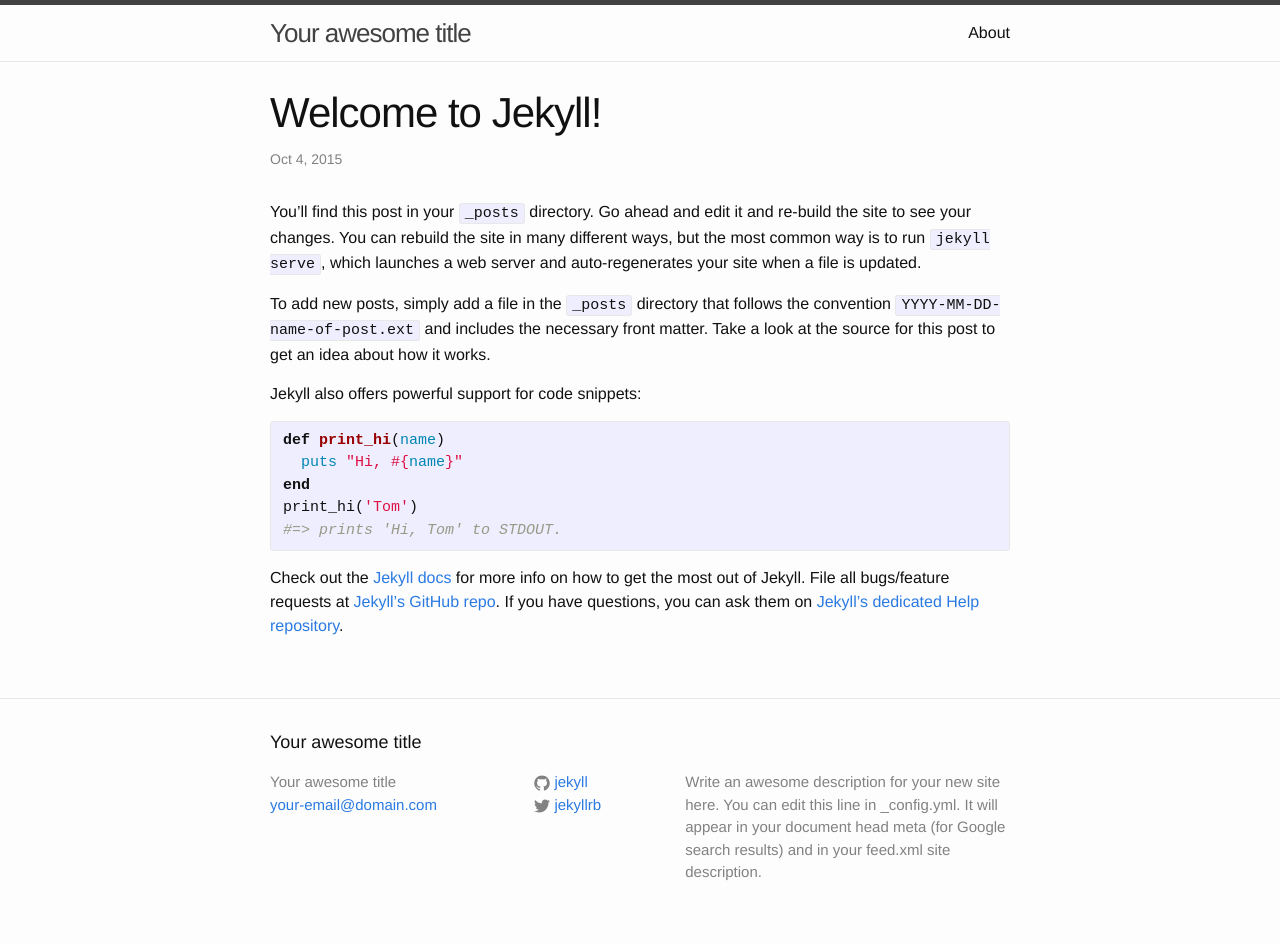
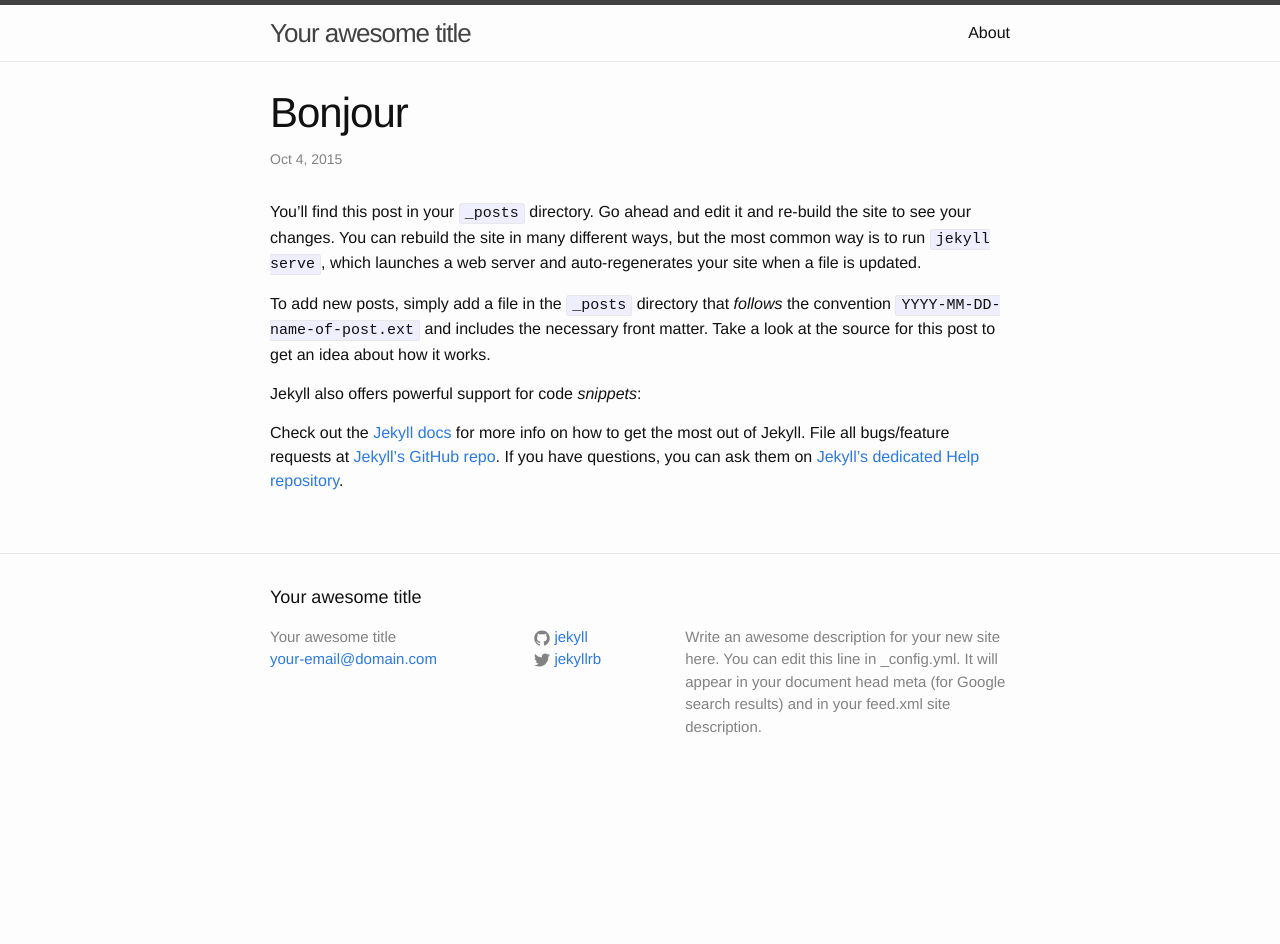
Before and after one commit to mrevranche/mrevranche.github.io, a Jekyll site: the page built from _posts/2015-10-04-welcome-to-jekyll.markdown, in a window 1280 px wide. Built offline with Jekyll 4.4.1, drawn with Linux system fonts in a browser that asks for light colours; after the commit the page ends 900 px from its top, so only the background shows below that.

Commit message:
Premier test
Premier test

```diff
--- a/_posts/2015-10-04-welcome-to-jekyll.markdown
+++ b/_posts/2015-10-04-welcome-to-jekyll.markdown
@@ -1,22 +1,14 @@
 ---
 layout: post
-title:  "Welcome to Jekyll!"
+title:  "Bonjour"
 date:   2015-10-04 14:21:46
-categories: jekyll update
+categories: Articles
 ---
 You’ll find this post in your `_posts` directory. Go ahead and edit it and re-build the site to see your changes. You can rebuild the site in many different ways, but the most common way is to run `jekyll serve`, which launches a web server and auto-regenerates your site when a file is updated.
 
-To add new posts, simply add a file in the `_posts` directory that follows the convention `YYYY-MM-DD-name-of-post.ext` and includes the necessary front matter. Take a look at the source for this post to get an idea about how it works.
+To add new posts, simply add a file in the `_posts` directory that *follows* the convention `YYYY-MM-DD-name-of-post.ext` and includes the necessary front matter. Take a look at the source for this post to get an idea about how it works.
 
-Jekyll also offers powerful support for code snippets:
-
-{% highlight ruby %}
-def print_hi(name)
-  puts "Hi, #{name}"
-end
-print_hi('Tom')
-#=> prints 'Hi, Tom' to STDOUT.
-{% endhighlight %}
+Jekyll also offers powerful support for code _snippets_:
 
 Check out the [Jekyll docs][jekyll] for more info on how to get the most out of Jekyll. File all bugs/feature requests at [Jekyll’s GitHub repo][jekyll-gh]. If you have questions, you can ask them on [Jekyll’s dedicated Help repository][jekyll-help].
 
```
